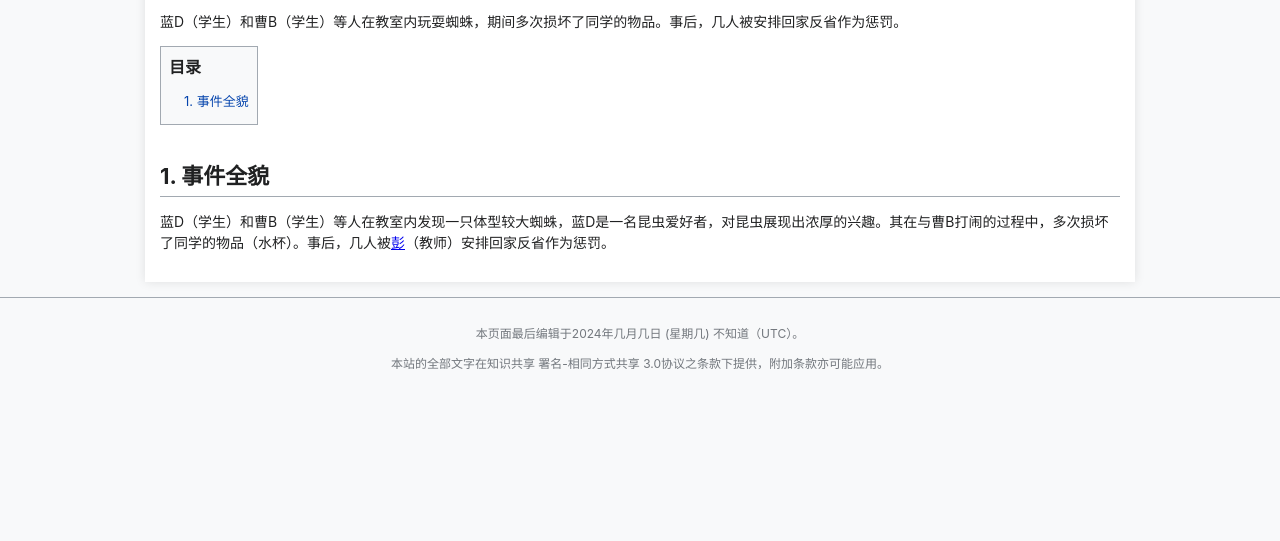
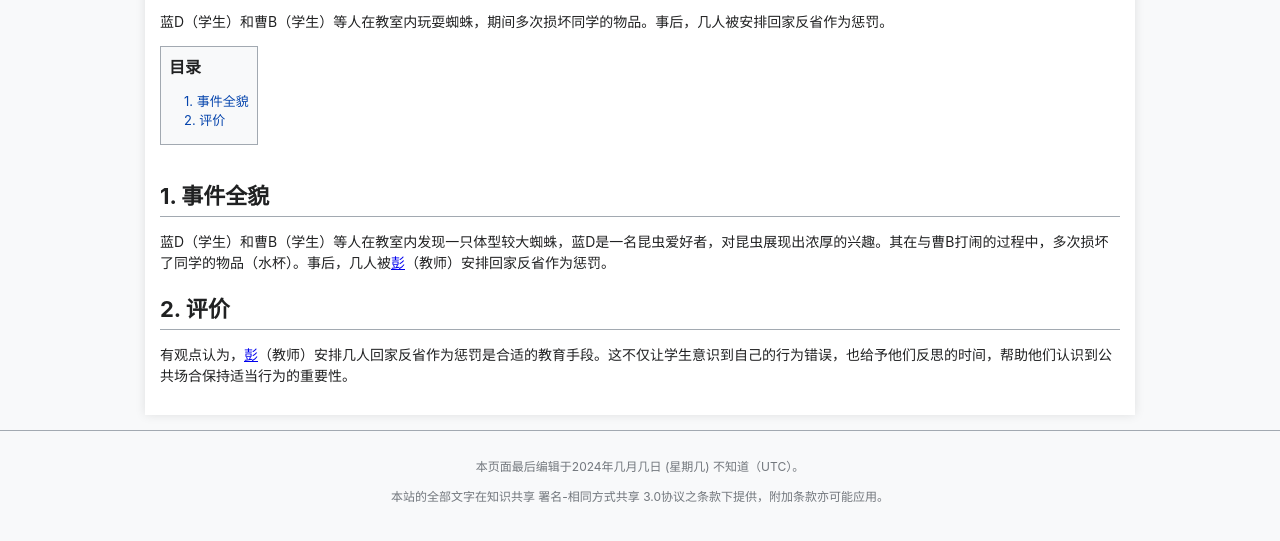
Before and after one commit to hljhlj121311/zhizhu.GitHub.io, a plain HTML site: page index.html in a window 1280 px wide. Shown: the part 227-768 px from the top of the page. Drawn offline with Linux system fonts and the light colour scheme.

Commit message:
Update index.html

```diff
--- a/index.html
+++ b/index.html
@@ -206,12 +206,15 @@
             </table>
 
 
-        <p>蓝D（学生）和曹B（学生）等人在教室内玩耍蜘蛛，期间多次损坏了同学的物品。事后，几人被安排回家反省作为惩罚。</p>
+        <p>蓝D（学生）和曹B（学生）等人在教室内玩耍蜘蛛，期间多次损坏同学的物品。事后，几人被安排回家反省作为惩罚。</p>
 
         <div class="toc">
             <h2>目录</h2>
             <ul>
                 <li><a href="#section1">1. 事件全貌</a>
+
+                </li>
+                <li><a href="#section2">2. 评价</a>
 
                 </li>
 
@@ -221,8 +224,8 @@
 
         <h2 id="section1">1. 事件全貌</h2>
         <p>蓝D（学生）和曹B（学生）等人在教室内发现一只体型较大蜘蛛，蓝D是一名昆虫爱好者，对昆虫展现出浓厚的兴趣。其在与曹B打闹的过程中，多次损坏了同学的物品（水杯）。事后，几人被<a href="https://penny-github-io-7sf.pages.dev/">彭</a>（教师）安排回家反省作为惩罚。</p>
-
-
+        <h2 id="section2">2. 评价</h2>
+        <p>有观点认为，<a href="https://penny-github-io-7sf.pages.dev/">彭</a>（教师）安排几人回家反省作为惩罚是合适的教育手段。这不仅让学生意识到自己的行为错误，也给予他们反思的时间，帮助他们认识到公共场合保持适当行为的重要性。</p>
             </div>
 
     <div class="footer">
```
